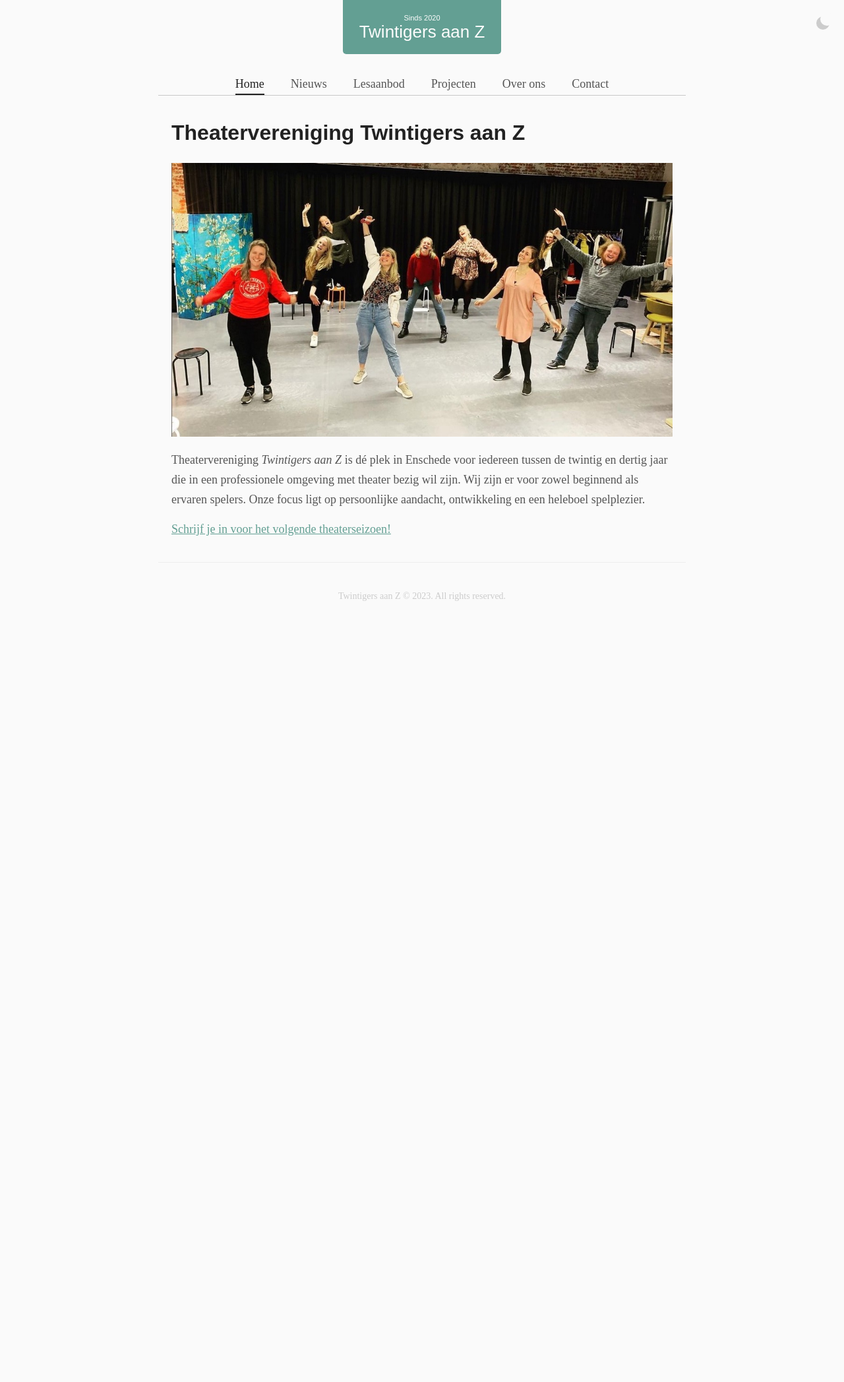
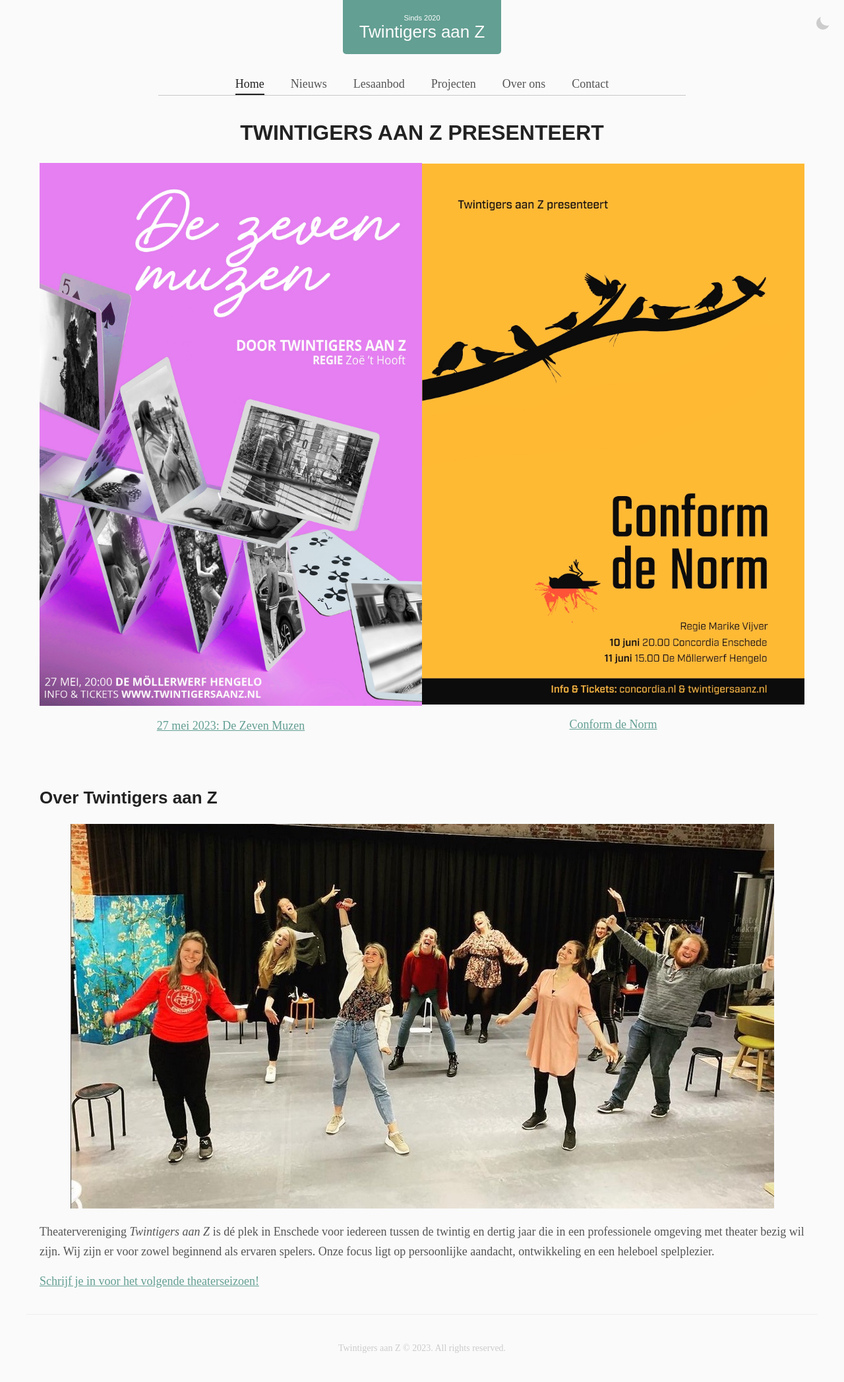
Before and after one commit to cmitz/twintigersaanz, a Jekyll site: the page built from index.html, in a window 1280 px wide. Shown: the whole page at 66% size. Built offline with Jekyll 4.4.1, drawn with Linux system fonts in a browser that asks for light colours; some web fonts are replaced; before the commit the page ends 955 px from its top, so only the background shows below that.

Commit message:
Publish temporary new homepage

```diff
--- a/_layouts/home.html
+++ b/_layouts/home.html
@@ -2,7 +2,7 @@
 layout: default
 ---
 
-<article class="page" role="article">
+<article class="page home" role="article">
     <h2 class="page-title" role="heading">{{page.title}}</h2>
     <div class="page-content">
         {{content}}
--- a/_sass/layout/_general.scss
+++ b/_sass/layout/_general.scss
@@ -1,3 +1,3 @@
 .wrapper { max-width: 600px; margin: 0 auto; padding: 35px 20px 35px; border-bottom: 1px solid var(--grey-eee);
-    &.long { max-width: 800px; }
+    &.long { max-width: 1200px; }
 }
--- a/_sass/main.scss
+++ b/_sass/main.scss
@@ -12,6 +12,7 @@
 @import 'layout/footer';
 
 //Pages
+@import 'pages/homepage';
 @import 'pages/work';
 @import 'pages/about';
 @import 'pages/fourofour';
--- /dev/null
+++ b/_sass/pages/_homepage.scss
@@ -0,0 +1,17 @@
+.home > .page-title {
+  text-align: center;
+  text-transform: uppercase;
+}
+
+.main-page-jumbo {
+  display: flex;
+  flex-direction: row;
+  margin-bottom: 4rem;
+
+  justify-content: center;
+  align-items: center;
+
+  .description {
+    text-align: center;
+  }
+}
--- a/index.html
+++ b/index.html
@@ -1,10 +1,39 @@
 ---
 layout: home
-title: Theatervereniging Twintigers aan Z
+title: Twintigers aan Z presenteert
 ---
 
-<figure class="aligncenter">
-	<img src="{{"/assets/images/photos/twintigers_group_cropped.jpg" | absolute_url}}" height="500" alt="De acteurs van Twintigers aan Z tijdens een repetitie in 2020" />
+<div class="main-page-jumbo">
+	<div>
+		<a href="{% post_url 2023-04-01-voorstelling-de-zeven-muzen-2023 %}">
+			<figure>
+				<img src="{{"/assets/images/posters/TAZ_DeZevenMuzen.jpg" | absolute_url}}" width="580" height="300" alt="Poster van voorstelling 'De Zeven Muzen'. Het beeld is een kaartenhuis op een roze achtergrond. De speelkaarten bevatten foto's van spelers in hun dagelijkse leven." />
+			</figure>
+		</a>
+		<p class="description">
+			<a href="{% post_url 2023-04-01-voorstelling-de-zeven-muzen-2023 %}">
+				27 mei 2023: De Zeven Muzen
+			</a>
+		</p>
+	</div>
+	<div>
+		<a href="{% post_url 2023-03-29-voorstelling-conform-de-norm-2023 %}">
+			<figure>
+				<img src="{{"/assets/images/posters/TAZ_ConformDeNorm.jpg" | absolute_url}}" width="580" height="300" alt="Poster van voorstelling 'Conform de Norm'. Het beeld is een silhouet van vogels zittend op een boomtak, en één vogel die dood gevallen op de grond ligt." />
+			</figure>
+		</a>
+		<p class="description">
+			<a href="{% post_url 2023-03-29-voorstelling-conform-de-norm-2023 %}">
+				Conform de Norm
+			</a>
+		</p>
+	</div>
+</div>
+
+<h2>Over Twintigers aan Z</h2>
+
+<figure>
+	<img src="{{"/assets/images/photos/twintigers_group_cropped.jpg" | absolute_url}}" height="500" class="aligncenter" alt="De acteurs van Twintigers aan Z tijdens een repetitie in 2020"/>
 </figure>
 
 <p>Theatervereniging <i>Twintigers aan Z</i> is dé plek in Enschede voor iedereen tussen de twintig en dertig jaar die in een professionele omgeving met theater bezig wil zijn. Wij zijn er voor zowel beginnend als ervaren spelers. Onze focus ligt op persoonlijke aandacht, ontwikkeling en een heleboel spelplezier.</p>
```
